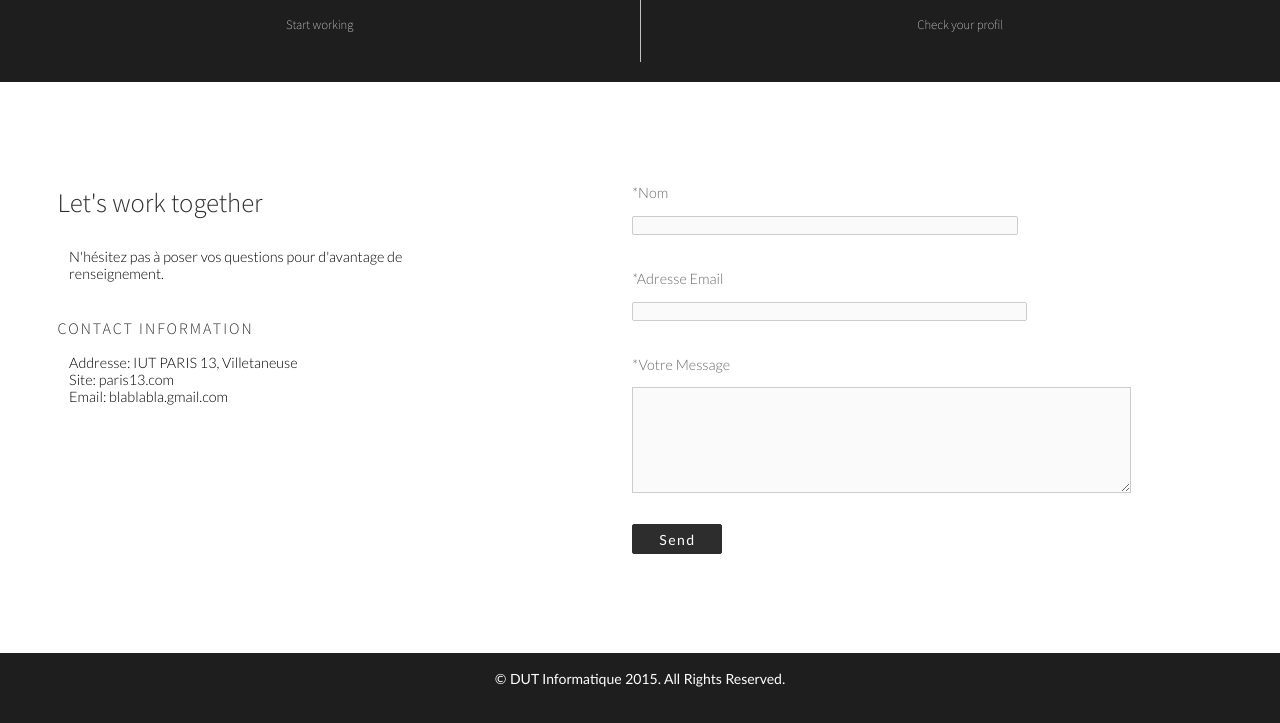
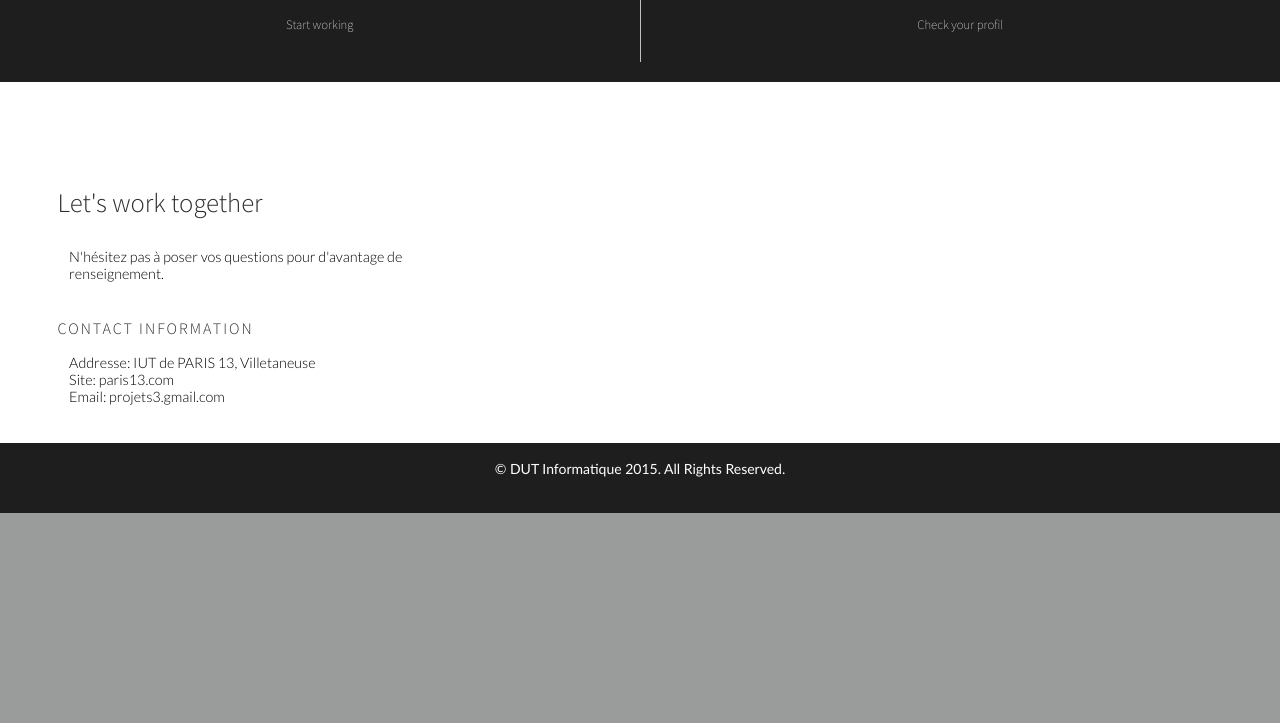
Before and after one commit to Floko95/QcmProject, a PHP site: page / in a window 1280 px wide. Shown: the part 700-1423 px from the top of the page. After the commit the page ends 1213 px from the top, so only its background shows below. Run offline with PHP 8.4, Linux system fonts and the light colour scheme; some web fonts are replaced.

Commit message:
Update Index.php

```diff
--- a/Web/Autres/Index.php
+++ b/Web/Autres/Index.php
@@ -7,7 +7,7 @@
         <link href="https://fonts.googleapis.com/css?family=Source+Sans+Pro:200,300" rel="stylesheet">
         <link href="https://fonts.googleapis.com/css?family=Open+Sans:300" rel="stylesheet">
         <link href="https://fonts.googleapis.com/css?family=Redressed" rel="stylesheet">
-        <title></title>
+        <title>Index</title>
     </head>
     <body>
 
@@ -64,33 +64,11 @@
         <p>N'hésitez pas à poser vos questions pour d'avantage de renseignement.</p>
 
         <h3>Contact Information</h3>
-        <p class="contactIn">Addresse: IUT PARIS 13, Villetaneuse</p>
+        <p class="contactIn">Addresse: IUT de PARIS 13, Villetaneuse</p>
         <p class="contactIn">Site: paris13.com</p>
-        <p class="contactIn">Email: blablabla.gmail.com</p>
+          <p class="contactIn">Email: projets3.gmail.com</p></br></br>
       </div>
 
-
-      <form action="//blablabla@gmail.com" method="POST">
-
-        <div id="name">
-          <label for="name">*Nom</label>
-          <input type="text" name="name" placeholder="">
-        </div>
-
-        <div id="email">
-          <label for="_replyto">*Adresse Email</label>
-          <input type="email" name="_replyto" placeholder="">
-        </div>
-
-        <div id="message">
-          <label for="message">*Votre Message</label>
-          <textarea name="message" id="" cols="30" rows="10"></textarea>
-        </div>
-
-        <div id="submit">
-          <input type="submit" value="Send">
-		  </div>
-      </form>
     </div>
 
 <!-- END CONTACT INFORMATION  -->
```
